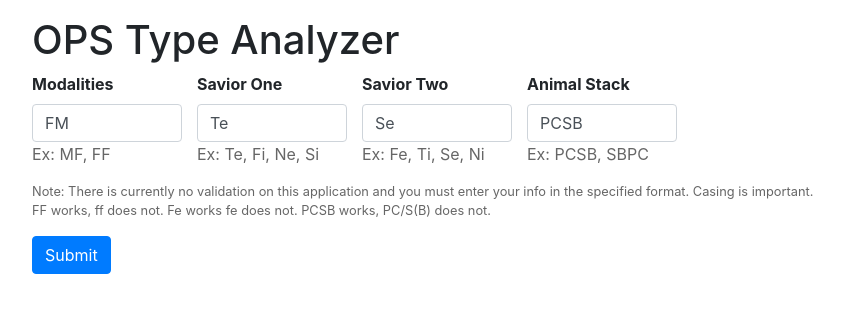
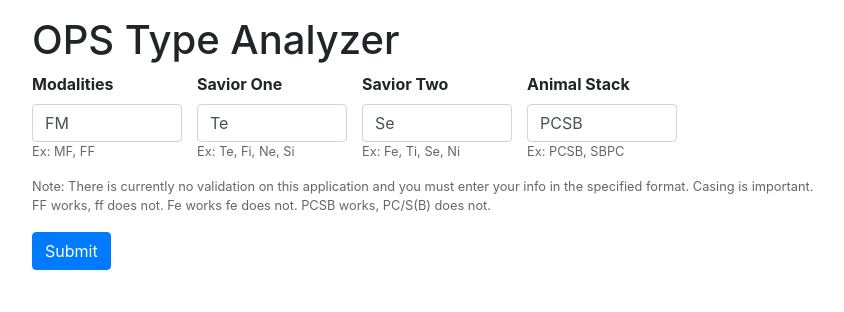
Before and after one commit to RobertHosler/ops-type-points, an Angular app: page / in a window 1280 px wide. Shown: the top 312 px of the page, without its empty margins (53-897 px from the left). Built offline with nearby package versions, Linux system fonts and the light colour scheme.

Commit message:
Function pointing help

```diff
--- a/src/app/app.component.html
+++ b/src/app/app.component.html
@@ -11,7 +11,7 @@
           [(ngModel)]="modalityString"
           name="modalities"
         />
-        <div class="help">Ex: MF, FF</div>
+        <div class="help small">Ex: MF, FF</div>
       </div>
       <div class="form-group">
         <label for="savior-one">Savior One</label>
@@ -22,7 +22,7 @@
           [(ngModel)]="s1String"
           name="savior1"
         />
-        <div class="help">Ex: Te, Fi, Ne, Si</div>
+        <div class="help small">Ex: Te, Fi, Ne, Si</div>
       </div>
       <div class="form-group">
         <label for="savior-two">Savior Two</label>
@@ -33,7 +33,7 @@
           [(ngModel)]="s2String"
           name="savior2"
         />
-        <div class="help">Ex: Fe, Ti, Se, Ni</div>
+        <div class="help small">Ex: Fe, Ti, Se, Ni</div>
       </div>
       <div class="form-group">
         <label for="animals">Animal Stack</label>
@@ -44,7 +44,7 @@
           [(ngModel)]="animalString"
           name="animals"
         />
-        <div class="help">Ex: PCSB, SBPC</div>
+        <div class="help small">Ex: PCSB, SBPC</div>
       </div>
     </div>
     <p class="help small">
--- a/src/app/type-points/type-points.component.html
+++ b/src/app/type-points/type-points.component.html
@@ -25,12 +25,22 @@
     </tbody>
   </table>
 
-  <div>
+  <div class="mb-3">
     <button
       type="button"
-      class="btn btn-primary mb-3"
+      class="btn btn-primary mr-3"
       (click)="configureOptions = !configureOptions"
-    >{{!configureOptions ? 'Show': 'Hide' }} Points Configuration</button>
+    >
+      {{ !configureOptions ? "Show" : "Hide" }} Points Configuration
+    </button>
+    <button
+      type="button"
+      (click)="assignPoints()"
+      class="btn btn-primary"
+      *ngIf="configureOptions"
+    >
+      Reassign Points
+    </button>
   </div>
 
   <div *ngIf="configureOptions">
@@ -39,7 +49,8 @@
       <p>
         Customize the weights and factors used to calculate the function points
         above. Points are calculated for each option by multipling the weight
-        with the factor.
+        with the factor.  After you update the values, click the reassign points button above
+        to update the table.
       </p>
     </div>
 
@@ -193,10 +204,5 @@
         </table>
       </div>
     </div>
-    <div>
-      <button type="button" (click)="assignPoints()" class="btn btn-primary">
-        Reassign Points
-      </button>
-    </div>
   </div>
 </div>
```
